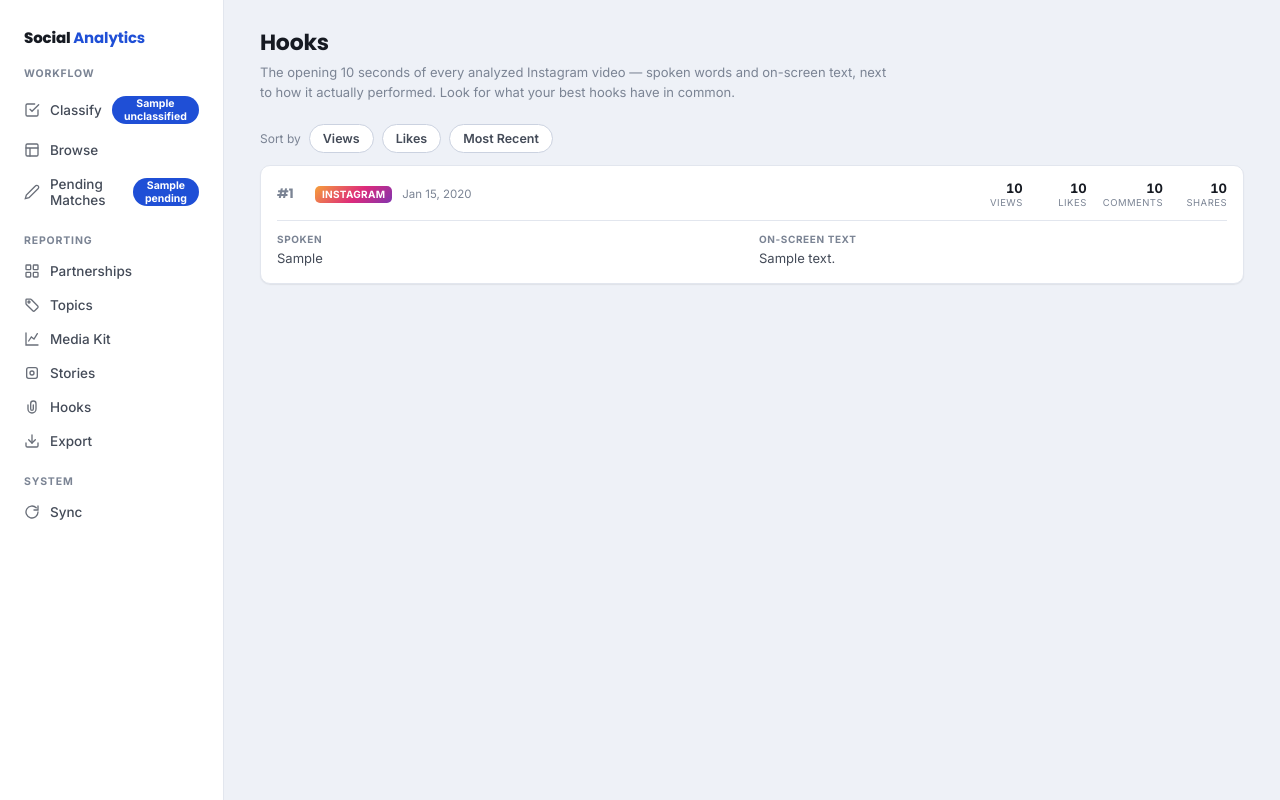
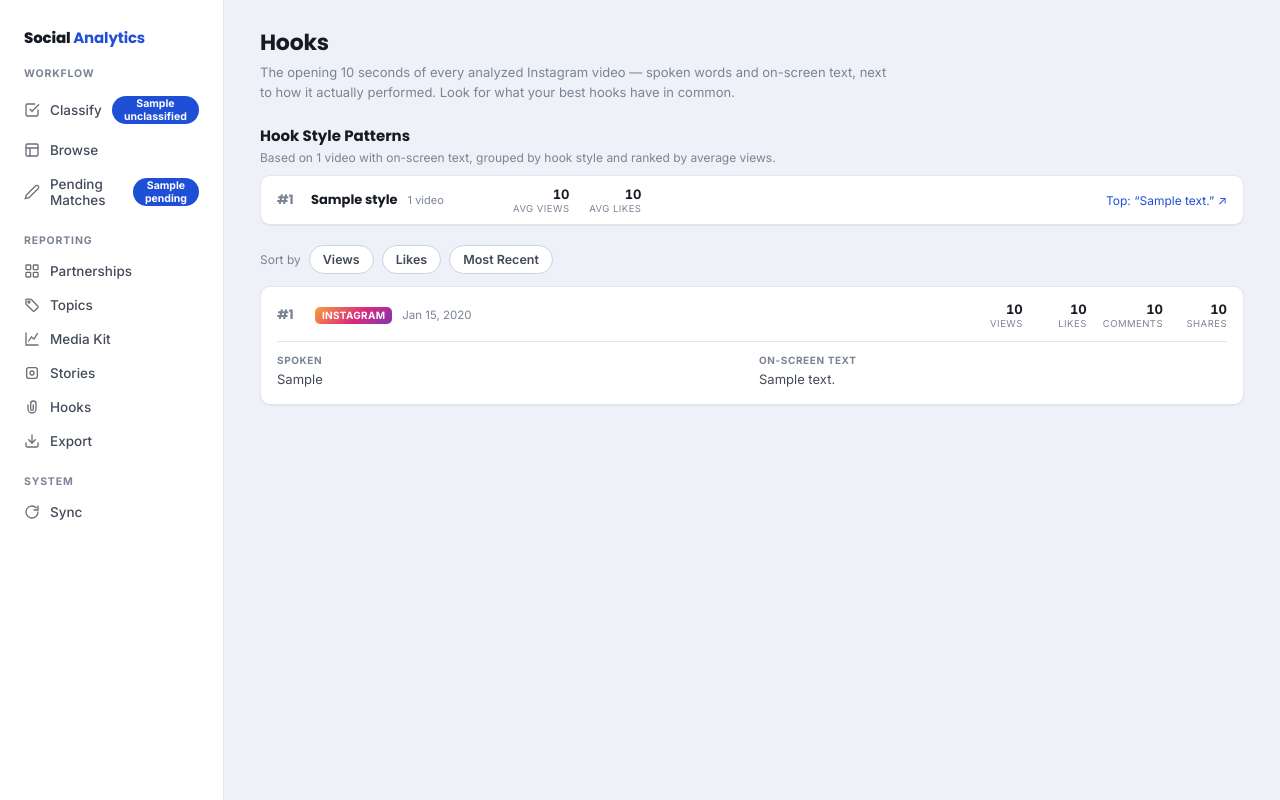
Before and after one commit to ac-figa/Social-Analytics, a Flask app: template webapp/templates/hooks.html in a window 1280 px wide. Run offline with Flask 3, Linux system fonts and the light colour scheme; the template is opened without the code that fills it: most values are stand-ins (such as "Sample title", 1, 10 or a date in 2020); parts of the project's set-up code (start-up, migrations or seed data) failed here and were passed over.

Commit message:
Add hook style pattern analysis to the Hooks page
Classifies each analyzed hook's on-screen text into a style (question,
comparison, bold claim, relatable scenario, list/ranking, direct
address) via Claude, then compares real average views/likes across
styles -- so "what kind of hook performs better" is a table on the
page instead of something to eyeball across 50+ cards.

Claude only ever supplies the categorical label (hook_insights.py);
the averages and the top example per style are computed in db.py
straight from the BigQuery rows already loaded for the page, never
asked of the model, matching how vision.py's demographics percentages
were fixed to never trust model arithmetic on real numbers.

Co-Authored-By: Claude Sonnet 5 <noreply@anthropic.com>
Claude-Session: https://claude.ai/code/session_015uQrdT4TqM6QD4axbYDnxH

```diff
--- a/webapp/app.py
+++ b/webapp/app.py
@@ -563,8 +563,10 @@ def hooks():
     sort = request.args.get("sort", "views")
     if sort not in ("views", "likes", "recent"):
         sort = "views"
+    videos = db.get_hook_analysis(client, sort=sort)
     return render_template(
-        "hooks.html", videos=db.get_hook_analysis(client, sort=sort), sort=sort,
+        "hooks.html", videos=videos, sort=sort,
+        patterns=db.get_hook_pattern_analysis(videos),
         nav_counts=db.get_dashboard_counts(client),
     )
 
--- a/webapp/src/db.py
+++ b/webapp/src/db.py
@@ -19,7 +19,7 @@ from google.cloud import bigquery  # noqa: E402
 
 from shared.src import content_store  # noqa: E402
 
-from . import vision
+from . import hook_insights, vision
 
 _REPORT_TZ = ZoneInfo("America/Toronto")
 
@@ -315,6 +315,54 @@ def get_hook_analysis(client: bigquery.Client, sort: str = "views") -> list:
     ORDER BY {order_column} DESC
     """
     return [dict(r) for r in client.query(query).result()]
+
+
+def get_hook_pattern_analysis(hooks: list) -> dict | None:
+    """Buckets analyzed hooks by on-screen-text style (question, comparison,
+    bold claim, ...) and compares real average performance across styles --
+    the "what style of hook actually performs better" view. Claude only
+    ever supplies the categorical style label (hook_insights.py); every
+    number here (avg views/likes, the top example) is computed directly
+    from the BigQuery rows already loaded by get_hook_analysis(), never
+    asked of the model. Returns None when there isn't enough to say
+    anything useful (no ANTHROPIC_API_KEY, or fewer than 3 hooks with
+    on-screen text)."""
+    if not config.ANTHROPIC_API_KEY:
+        return None
+    candidates = [h for h in hooks if h.get("Hook_On_Screen_Text")]
+    if len(candidates) < 3:
+        return None
+
+    styles = hook_insights.classify_hook_styles(candidates)
+    if not styles:
+        return None
+
+    buckets = {}
+    for h in candidates:
+        style_key = styles.get(h["Post_ID"])
+        if not style_key:
+            continue
+        b = buckets.setdefault(style_key, {"videos": [], "views": 0, "likes": 0})
+        b["videos"].append(h)
+        b["views"] += h.get("Views") or 0
+        b["likes"] += h.get("Likes") or 0
+
+    if not buckets:
+        return None
+
+    rows = []
+    for style_key, b in buckets.items():
+        n = len(b["videos"])
+        rows.append({
+            "style_key": style_key,
+            "style_label": hook_insights.HOOK_STYLES.get(style_key, style_key),
+            "count": n,
+            "avg_views": round(b["views"] / n),
+            "avg_likes": round(b["likes"] / n),
+            "top_example": max(b["videos"], key=lambda h: h.get("Views") or 0),
+        })
+    rows.sort(key=lambda r: -r["avg_views"])
+    return {"styles": rows, "total_classified": len(candidates)}
 
 
 def list_pending_matches(client: bigquery.Client, months: int = None) -> list:
--- a/webapp/static/dashboard.css
+++ b/webapp/static/dashboard.css
@@ -547,6 +547,35 @@ table.dtable { width: 100%; border-collapse: collapse; font-size: 12.5px; }
   .hook-card-body { grid-template-columns: 1fr; }
 }
 
+.hook-patterns { margin-bottom: 20px; }
+.hook-patterns-head { margin-bottom: 10px; }
+.hook-patterns-title { font-family: "Poppins", sans-serif; font-size: 15px; font-weight: 700; color: var(--db-ink); margin: 0 0 3px; }
+.hook-patterns-note { font-size: 12px; color: var(--db-muted); margin: 0; }
+.pattern-table { display: flex; flex-direction: column; gap: 8px; }
+.pattern-row {
+  display: flex; align-items: center; gap: 16px; flex-wrap: wrap;
+  background: var(--db-surface); border: 1px solid var(--db-line); border-radius: 10px;
+  padding: 10px 16px; box-shadow: var(--db-shadow);
+}
+.pattern-style { display: flex; align-items: center; gap: 10px; min-width: 220px; }
+.pattern-rank { font-family: "Poppins", sans-serif; font-weight: 700; font-size: 13px; color: var(--db-muted); width: 24px; flex-shrink: 0; }
+.pattern-label { font-family: "Poppins", sans-serif; font-weight: 700; font-size: 13px; color: var(--db-ink); }
+.pattern-count { font-size: 11px; color: var(--db-muted); }
+.pattern-stats { display: flex; gap: 16px; }
+.pattern-stat { text-align: right; min-width: 56px; }
+.pattern-stat .v { display: block; font-size: 13px; font-weight: 700; font-variant-numeric: tabular-nums; color: var(--db-ink); }
+.pattern-stat .l { display: block; font-size: 9.5px; color: var(--db-muted); text-transform: uppercase; letter-spacing: 0.05em; margin-top: 1px; }
+.pattern-example {
+  margin-left: auto; font-size: 12px; color: var(--db-accent); text-decoration: none;
+  max-width: 320px; overflow: hidden; text-overflow: ellipsis; white-space: nowrap;
+}
+.pattern-example:hover { text-decoration: underline; }
+.pattern-example-static { color: var(--db-muted); margin: 0 0 0 auto; }
+@media (max-width: 620px) {
+  .pattern-row { flex-direction: column; align-items: flex-start; }
+  .pattern-example { margin-left: 0; max-width: 100%; white-space: normal; }
+}
+
 /* ---------- sync ---------- */
 .db-sync-status { margin-top: 20px; }
 .db-sync-log {
--- a/webapp/templates/hooks.html
+++ b/webapp/templates/hooks.html
@@ -7,6 +7,35 @@
       <p class="page-subtitle">The opening {{ videos[0].Hook_Window_Seconds|int if videos else 4 }} seconds of every analyzed Instagram video — spoken words and on-screen text, next to how it actually performed. Look for what your best hooks have in common.</p>
     </div>
   </div>
+
+  {% if patterns %}
+    <div class="hook-patterns">
+      <div class="hook-patterns-head">
+        <h2 class="hook-patterns-title">Hook Style Patterns</h2>
+        <p class="hook-patterns-note">Based on {{ patterns.total_classified }} video{{ 's' if patterns.total_classified != 1 }} with on-screen text, grouped by hook style and ranked by average views.</p>
+      </div>
+      <div class="pattern-table">
+        {% for s in patterns.styles %}
+          <div class="pattern-row">
+            <div class="pattern-style">
+              <span class="pattern-rank">#{{ loop.index }}</span>
+              <span class="pattern-label">{{ s.style_label }}</span>
+              <span class="pattern-count">{{ s.count }} video{{ 's' if s.count != 1 }}</span>
+            </div>
+            <div class="pattern-stats">
+              <div class="pattern-stat"><span class="v">{{ '{:,}'.format(s.avg_views) }}</span><span class="l">Avg Views</span></div>
+              <div class="pattern-stat"><span class="v">{{ '{:,}'.format(s.avg_likes) }}</span><span class="l">Avg Likes</span></div>
+            </div>
+            {% if s.top_example.Permalink %}
+              <a class="pattern-example" href="{{ s.top_example.Permalink }}" target="_blank" rel="noopener">Top: “{{ s.top_example.Hook_On_Screen_Text|truncate(70) }}” ↗</a>
+            {% else %}
+              <p class="pattern-example pattern-example-static">Top: “{{ s.top_example.Hook_On_Screen_Text|truncate(70) }}”</p>
+            {% endif %}
+          </div>
+        {% endfor %}
+      </div>
+    </div>
+  {% endif %}
 
   <div class="pillbar">
     <span class="pillbar-label">Sort by</span>
```
Also changed, not shown: webapp/src/hook_insights.py (added, +115 -0 lines).
